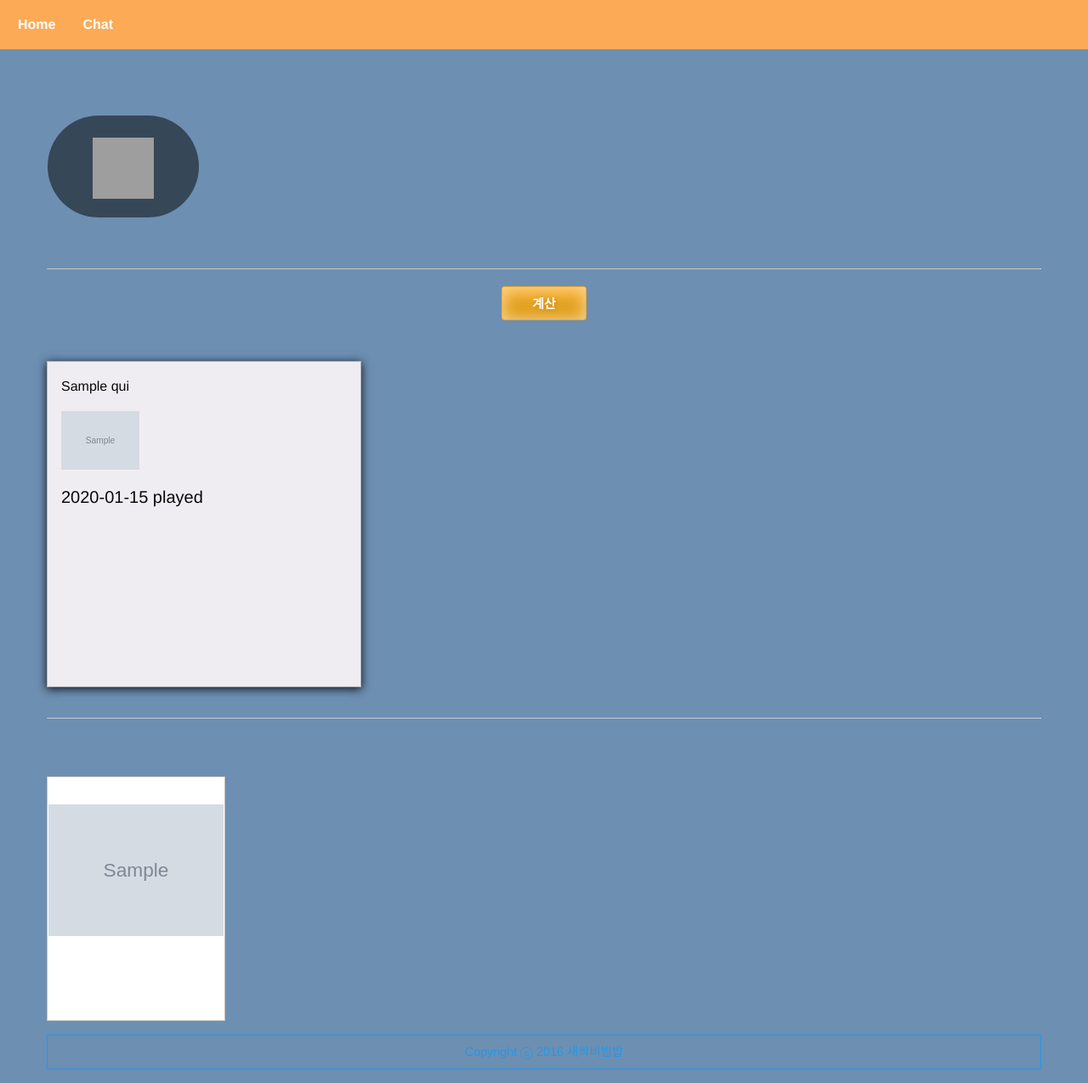
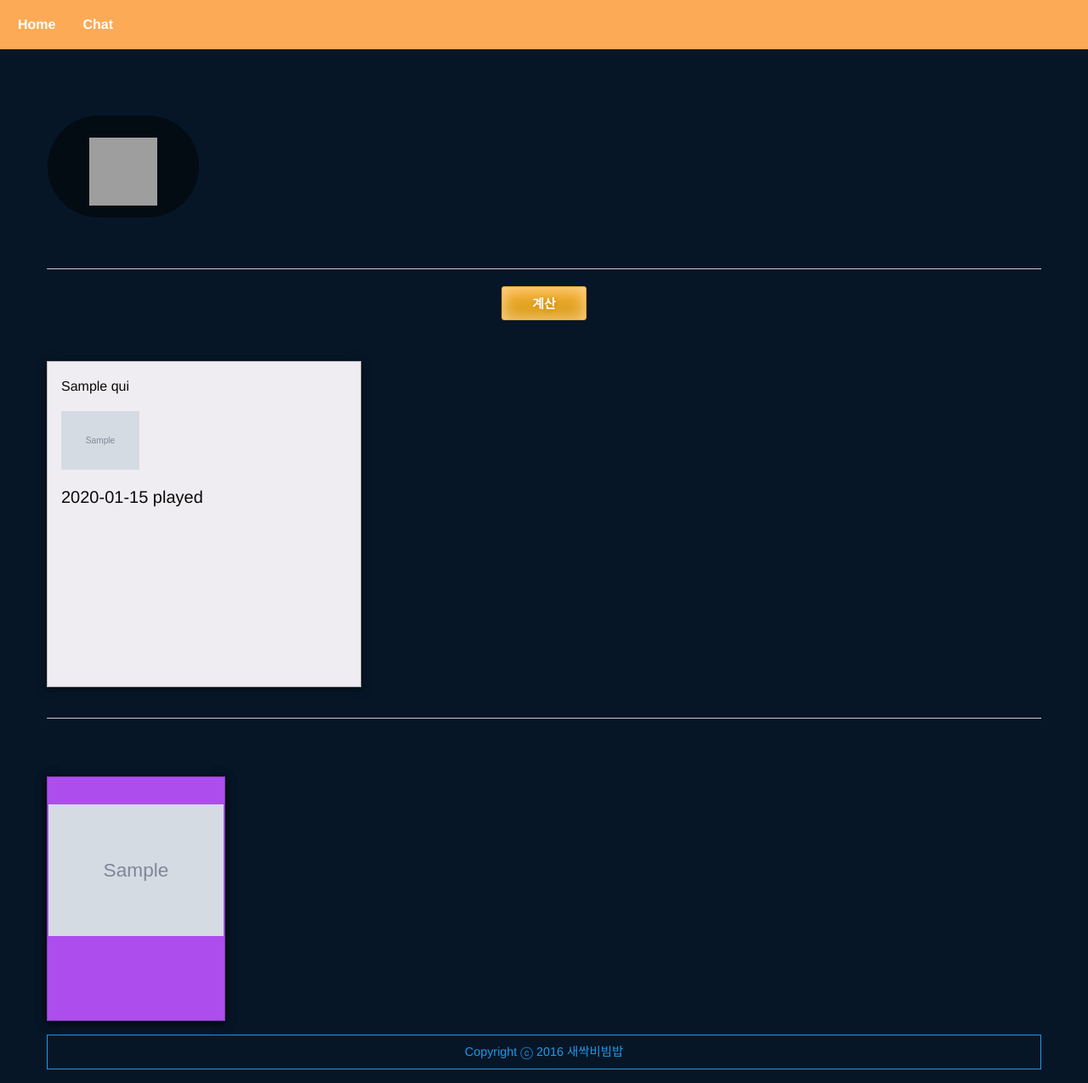
Before and after one commit to ehdgks0627/d_con, a Flask app: template flask_server/templates/info.html in a window 1280 px wide. Shown: the whole page at 85% size. Run offline with Flask 2, Linux system fonts and the light colour scheme; the template is opened without the code that fills it: most values are stand-ins (such as "Sample title", 1, 10 or a date in 2020); grey boxes marked "Sample" are stand-in pictures; some libraries are stand-ins or nearby versions; grey boxes are pictures that could not be loaded.

Commit message:
change color

```diff
--- a/flask_server/templates/info.html
+++ b/flask_server/templates/info.html
@@ -50,7 +50,7 @@
         }
 
         body {
-            background-color: #6D8FB2;
+            background-color: #061627;
             background-repeat: no-repeat;
             box-sizing: inherit;
         }
@@ -104,7 +104,7 @@
 
         #callout1 {
             height: 160px;
-            background: rgba(0, 0, 0, 0.35);
+            background: ivoryy;
             border-radius: 5em;
             border-top-left-radius: 2em;
             border-top-right-radius: 2em;
@@ -156,10 +156,10 @@
       <div id="tops"></div>
       <div class="row">
         {% for i in infos %}
-          <div class="column">
+          <div class="column" style="color: white;">
             {% if loop.index == 1 or loop.index == 5 %}
               <div class="callout" id=callout2>
-                <center><p id=picture><br/><img src="{{ i }}" style="height: 60%; width: 40%"></p></center>
+                <center><p id=picture><br/><img src="{{ i }}" style="height: 5rem; width: 5rem;"></p></center>
               </div>
             {% elif loop.index == 2 %}
               <div class="callout" id=callout1>
@@ -190,7 +190,7 @@
     <div class="row small-up-1 medium-up-2 large-up-3">
         {% for q in qui %}
         <div class="column">
-            <div class="callout" style="height: 24rem; background-color: #f0edf2; box-shadow: 0 2px 10px 0 rgba(0, 0, 0, 0.5), 0 2px 10px 0 rgba(0, 0, 0, 0.5);">
+            <div class="callout" style="height: 24rem; background-color: #f0edf2; box-shadow: 0 2px 10px 0 rgba(0, 0, 0, 0.5);">
                 <p class="name_color">{% if q.name[0] == "L" %} Lúcio {% elif q.name[0:3] == "Tor" %} Torbjörn {% else %} {{ q.name }} {% endif %}</p>
                 <div class="row">
                     <div class="medium-6 large-6 columns">
@@ -214,7 +214,7 @@
                           GamesWon : {{ value2.get('GamesWon')|default('0') }}<br>
                           SoloKills-Average : {{ value2.get('SoloKills-Average')|default('0') }}<br>
                         {% else %}
-                          None<br>
+                          Not Played<br>
                         {% endif %}
 
                       {% endif %}
@@ -235,7 +235,7 @@
       {% if a.name != "?" %}
       <div class="column">
           {% if a.finished == True %}
-          <div class="callout" style="height: 18rem; background-color: #865ca2; box-shadow: 0 2px 10px 0 rgba(0, 0, 0, 0.5), 0 2px 10px 0 rgba(0, 0, 0, 0.5);">
+          <div class="callout" style="height: 18rem; background-color: #edd2ff; box-shadow: 0 2px 10px 0 rgba(0, 0, 0, 0.5), 0 2px 10px 0 rgba(0, 0, 0, 0.5);">
               <p class="name_color" style="font-size: 0rem;">{{ a.name }}</p>
               <div class="row">
                       <p><img src="{{ a.image }}" alt="{{ a.name }}"></p>
@@ -244,7 +244,7 @@
               </p>
           </div>
           {% else %}
-          <div class="callout" style="height: 18rem; background-color: #881133 box-shadow: 0 2px 10px 0 rgba(0, 0, 0, 0.5), 0 2px 10px 0 rgba(0, 0, 0, 0.5);">
+          <div class="callout" style="height: 18rem; background-color: #ad4dee; box-shadow: 0 2px 10px 0 rgba(0, 0, 0, 0.5), 0 2px 10px 0 rgba(0, 0, 0, 0.5);">
               <p class="name_color" style="font-size: 0rem;">{{ a.name }}</p>
               <div class="row">
                       <p><img src="{{ a.image }}" alt="{{ a.name }}"></p>
```
